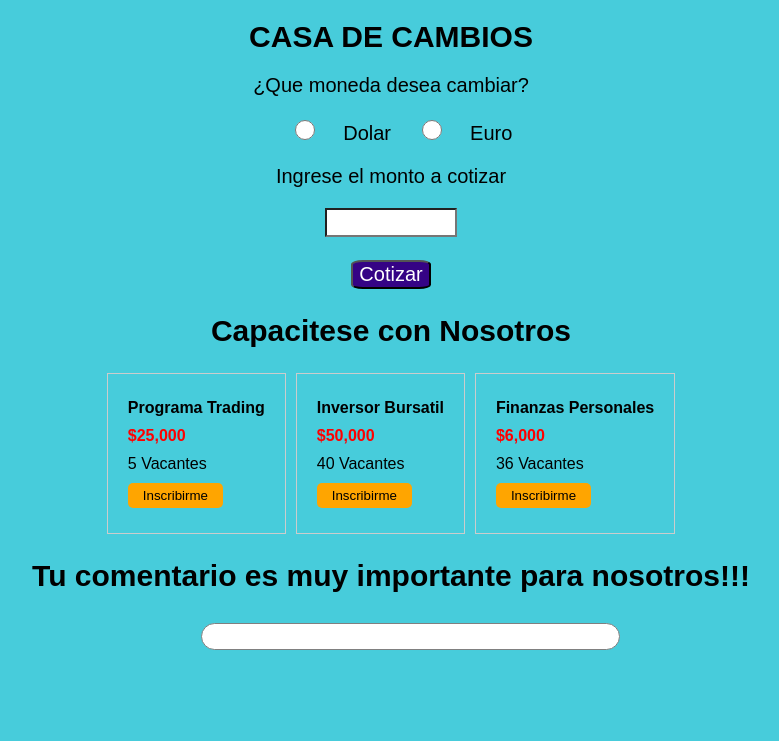
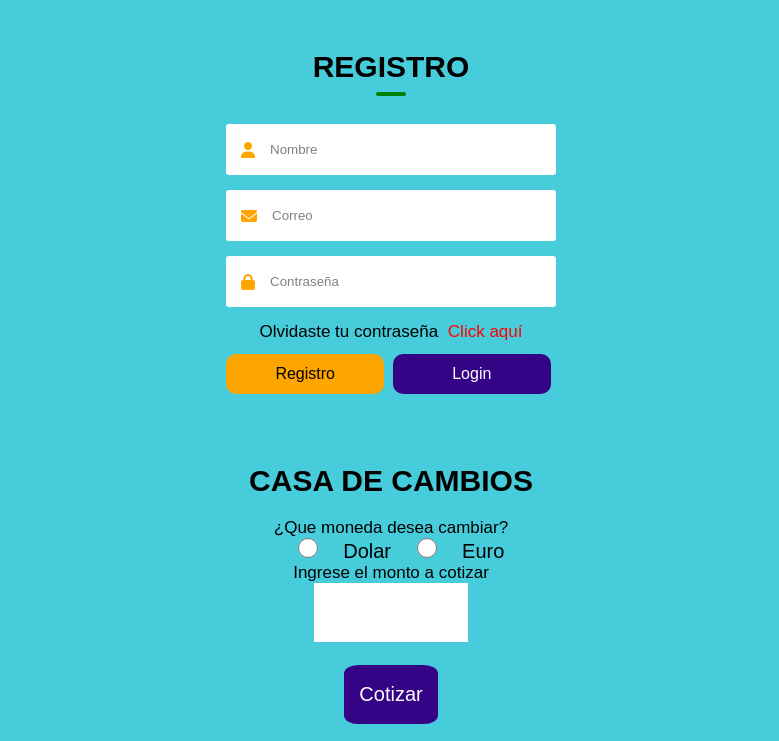
Before and after one commit to Mansilla-Federico/cambio, a plain HTML site: page index.html in a window 1280 px wide. Shown: the top 741 px of the page, without its empty margins (249-1028 px from the left). Drawn offline with Linux system fonts and the light colour scheme.

Commit message:
insercion de login

```diff
--- a/css/estilos.css
+++ b/css/estilos.css
@@ -1,4 +1,8 @@
 *{
+    margin: 0;
+    padding: 0;
+    box-sizing: border-box;
+    text-decoration: none;
     background-color: rgb(71, 204, 219);
 }
 
@@ -49,6 +53,7 @@ h2{
     border-radius: 15%;
     background-color: rgb(53, 3, 133);
     color: white;
+    cursor: pointer;
 }
 
 #store-container {
@@ -151,3 +156,104 @@ button:hover {
     background-color: #d1641f;
     color: black;
 }
+
+.login{
+    width: 100%;
+    height: 100 vh;
+    display: flex;
+    align-items: center;
+    justify-content: center;
+}
+
+.loginForm{
+    width: 100%;
+    max-width: 450px;
+    padding: 50px 60px 70px;
+    text-align: center;
+    border-radius: 25px;
+}
+
+.loginForm h2{
+    font-size: 30px;
+    margin-bottom: 40px;
+    color: black;
+    position: relative;
+}
+
+.loginForm h2::after{
+    content: '';
+    width: 30px;
+    height: 4px;
+    border-radius: 3px;
+    background: green;
+    position: absolute;
+    bottom: -12px;
+    left: 50%;
+    transform: translateX(-50%);
+}
+
+.inputField{
+    background-color: white;
+    margin: 15px 0;
+    border-radius: 3px;
+    display: flex;
+    align-items: center;
+    transition: max-height 0.5s;
+    overflow: hidden;
+}
+
+input{
+    background: transparent;
+    border: 0;
+    outline: none;
+    padding: 18px 15px;
+    color: black;
+}
+
+input::placeholder{
+    color: gray;
+}
+
+.inputField i{
+    margin-left: 15px;
+    color: orange;
+    background-color: white;
+}
+
+form p{
+    color: black;
+    text-align: center;
+    font-size: 17px;
+}
+
+form p a {
+    color: red;
+    margin-left: 5px;
+}
+
+.btnField{
+    width: 100%;
+    display: flex;
+    justify-content: space-between;
+}
+
+.btnField button{
+    flex-basis: 48%;
+    font-size: 16px;
+    background-color: orange;
+    color: black;
+    height: 40px;
+    border-radius: 10px;
+    border: 0;
+    outline: 0;
+    cursor: pointer;
+    transition: background 1s;
+}
+.inputGroup{
+    height: 230px;
+}
+
+.btnField button.disable{
+    background-color: rgb(53, 3, 133);
+    color: white;
+}
--- a/index.html
+++ b/index.html
@@ -5,9 +5,41 @@
     <meta name="viewport" content="width=device-width, initial-scale=1.0">
     <title>Casa de cambios</title>
     <link rel="stylesheet" href="css/estilos.css">
+    <link rel="stylesheet" href="https://cdnjs.cloudflare.com/ajax/libs/font-awesome/6.4.2/css/all.min.css" integrity="sha512-z3gLpd7yknf1YoNbCzqRKc4qyor8gaKU1qmn+CShxbuBusANI9QpRohGBreCFkKxLhei6S9CQXFEbbKuqLg0DA==" crossorigin="anonymous" referrerpolicy="no-referrer" />
 </head>
 
 <body>
+
+    <div class="login">
+        <div class="loginForm">
+            <h2 id="encabezado"> REGISTRO </h2>
+
+            <form>
+                <div class="inputGroup">
+                    <div class="inputField" id="nameInput">
+                        <i class="fa-solid fa-user"></i>
+                        <input type="text" placeholder="Nombre">
+                    </div>
+                    <div class="inputField">
+                        <i class="fa-solid fa-envelope"></i>
+                        <input type="email" placeholder="Correo">
+                    </div>
+                    <div class="inputField">
+                        <i class="fa-solid fa-lock"></i>
+                        <input type="password" placeholder="Contraseña">
+                    </div>
+                    <p>Olvidaste tu contraseña <a href="#"> Click aquí</a></p>
+                </div>
+                <div class="btnField">
+                    <button id="SignUp" type="button"> Registro </button>
+                    <button id="SignIn" type="button" class="disable"> Login </button>
+                </div>
+
+            </form>
+        </div>
+    </div>
+
+
     <h1> CASA DE CAMBIOS </h1>
 
     <form class="formulario">
--- a/js/main.js
+++ b/js/main.js
@@ -210,7 +210,7 @@ const baseDatos = {
     }).format(n);
   }
 
-  const comments = [];
+const comments = [];
 
 const inputContainer = document.createElement("div");
 const input = document.createElement("input");
@@ -284,3 +284,22 @@ function renderComments(arr, parent) {
     parent.appendChild(commentContainer);
   });
 }
+
+let signUp = document.getElementById("signUp");
+let signIn = document.getElementById("signIn");
+let nameInput = document.getElementById("nameInput");
+let encabezado = document.getElementById("encabezado");
+
+signIn.onclick = function(){
+  nameInput.style.maxHeight = "0";
+  encabezado.innerHTML = "Login";
+  signUp.classList.add("disable");
+  signIn.classList.remove("disable");
+}
+
+signUp.onclick = function(){
+  nameInput.style.maxHeight = "60px";
+  encabezado.innerHTML = "Registro";
+  signUp.classList.remove("disable");
+  signIn.classList.add("disable");
+}
```
Also changed, not shown: pages/comercio.html (added).
